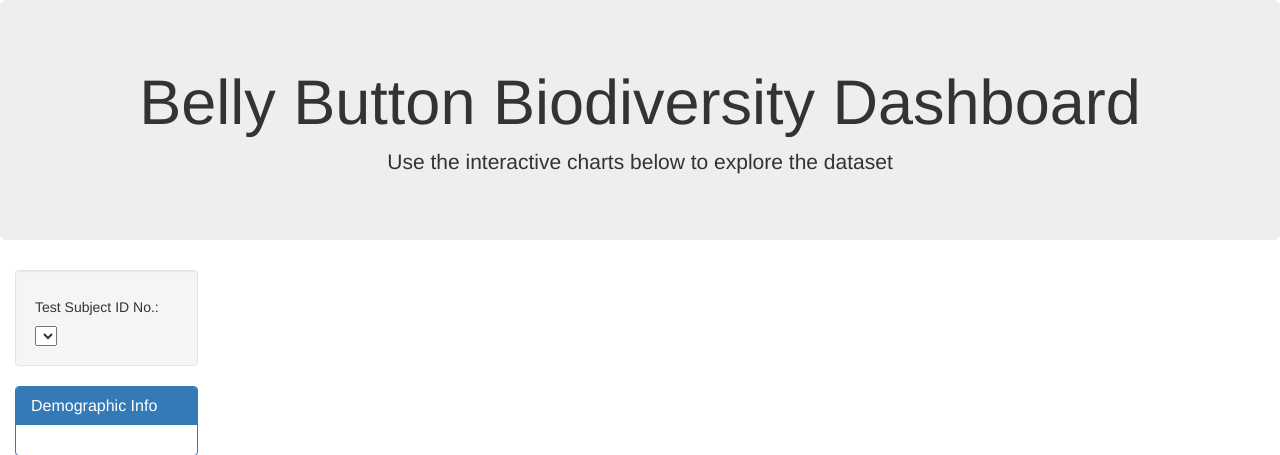
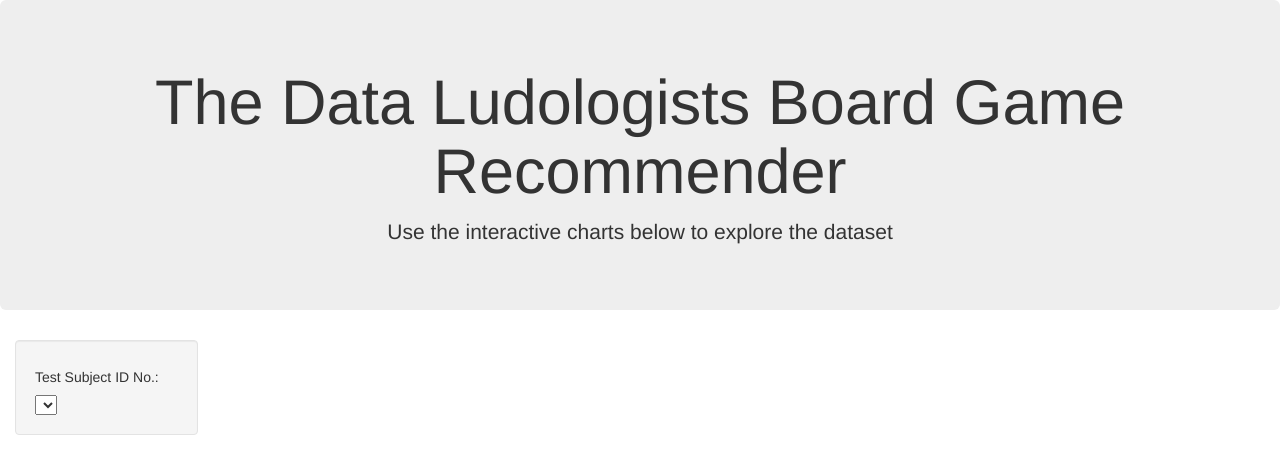
Before and after one commit to abinormal129/SMU_Bootcamp_2023_Project_4_Group_3_Board_Games, a Flask app: page / in a window 1280 px wide. Shown: the top 455 px of the page. Run offline with Flask 3, Linux system fonts and the light colour scheme; lists and menus that the app fills with data are empty; some libraries are stand-ins or nearby versions.

Commit message:
change to home html

```diff
--- a/templates/home.html
+++ b/templates/home.html
@@ -5,7 +5,7 @@
   <meta charset="UTF-8">
   <meta name="viewport" content="width=device-width, initial-scale=1.0">
   <meta http-equiv="X-UA-Compatible" content="ie=edge">
-  <title>Bellybutton Biodiversity</title>
+  <title>The Data Ludologists</title>
   <script src="https://d3js.org/d3.v7.min.js"></script>
   <script src="https://cdn.plot.ly/plotly-latest.min.js"></script>
   <link rel="stylesheet" href="https://maxcdn.bootstrapcdn.com/bootstrap/3.3.7/css/bootstrap.min.css">
@@ -16,7 +16,7 @@
   <div class="container-fluid">
     <div class="row">
       <div class="col-md-12 jumbotron text-center">
-        <h1>Belly Button Biodiversity Dashboard</h1>
+        <h1>The Data Ludologists Board Game Recommender</h1>
         <p>Use the interactive charts below to explore the dataset</p>
       </div>
     </div>
```
